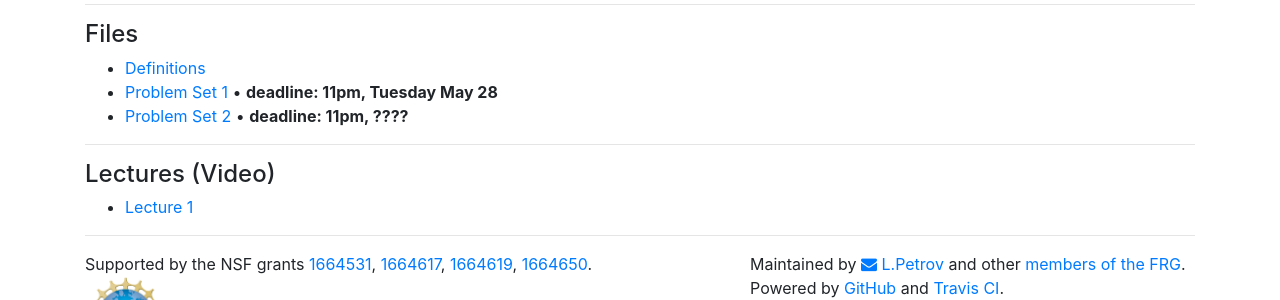
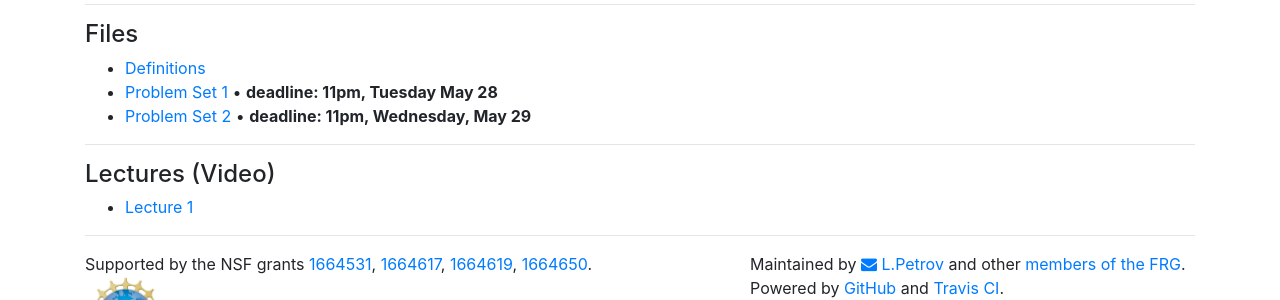
Before and after one commit to int-prob/int-prob-code, a Jekyll site: the page built from vipss2019/chelkak.md, in a window 1280 px wide. Shown: the part 871-1171 px from the top of the page. Built offline with Jekyll 4.4.1, drawn with Linux system fonts in a browser that asks for light colours; nearby versions of some CDN libraries.

Commit message:
update chelkak.md at Tue May 28 14:01:00 EDT 2019

```diff
--- a/vipss2019/chelkak.md
+++ b/vipss2019/chelkak.md
@@ -33,7 +33,7 @@ In theoretical physics, the critical planar Ising model serves as a toy example,
 
 - [Definitions]({{site.url}}/vipss2019/chelkak/Def_VA2019_1.pdf)
 - [Problem Set 1]({{site.url}}/vipss2019/chelkak/IsingVirginia_TA1.pdf) &bull; **deadline: 11pm, Tuesday May 28**
-- [Problem Set 2]({{site.url}}/vipss2019/chelkak/IsingVirginia_TA2.pdf) &bull; **deadline: 11pm, ????**
+- [Problem Set 2]({{site.url}}/vipss2019/chelkak/IsingVirginia_TA2.pdf) &bull; **deadline: 11pm, Wednesday, May 29**
 
 
 ---
```
